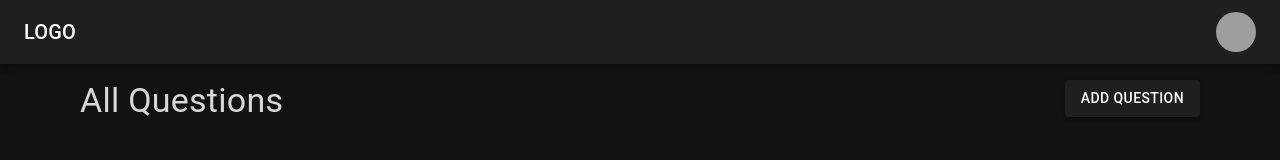
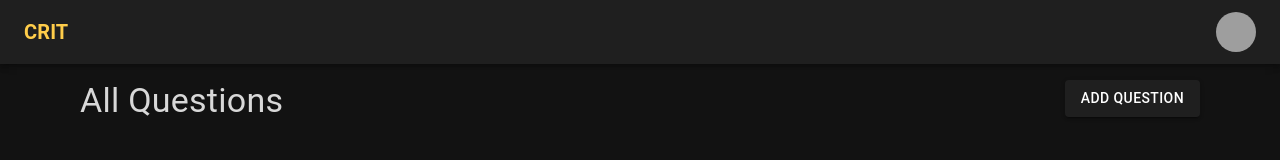
Before and after one commit to team-sohnhong/lifelog_front, a React (Create React App) app: page / in a window 1280 px wide. Shown: the top 160 px of the page. Built offline with nearby package versions, Linux system fonts and the light colour scheme; grey boxes are pictures that could not be loaded.

Commit message:
Design homepage finished

```diff
--- a/src/components/AppBar.tsx
+++ b/src/components/AppBar.tsx
@@ -46,8 +46,13 @@ const ResponsiveAppBar = () => {
             variant="h6"
             noWrap
             component="div"
-            sx={{ mr: 2, display: { xs: "none", md: "flex" } }}>
-            LOGO
+            color="#FFCD4A"
+            sx={{
+              mr: 2,
+              display: { xs: "none", md: "flex" },
+              fontWeight: "bold",
+            }}>
+            CRIT
           </Typography>
 
           <Box
```
Also changed, not shown: public/logo.png (added), public/manifest.json.
